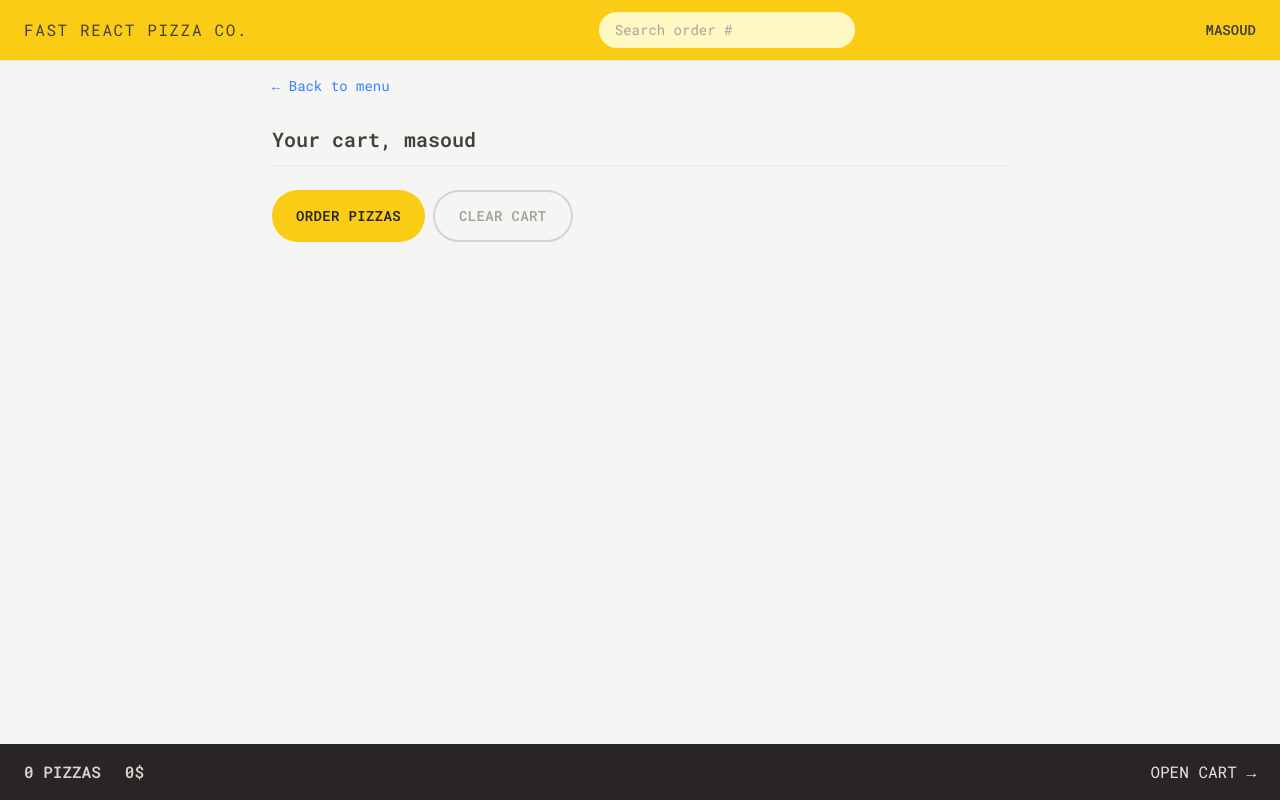
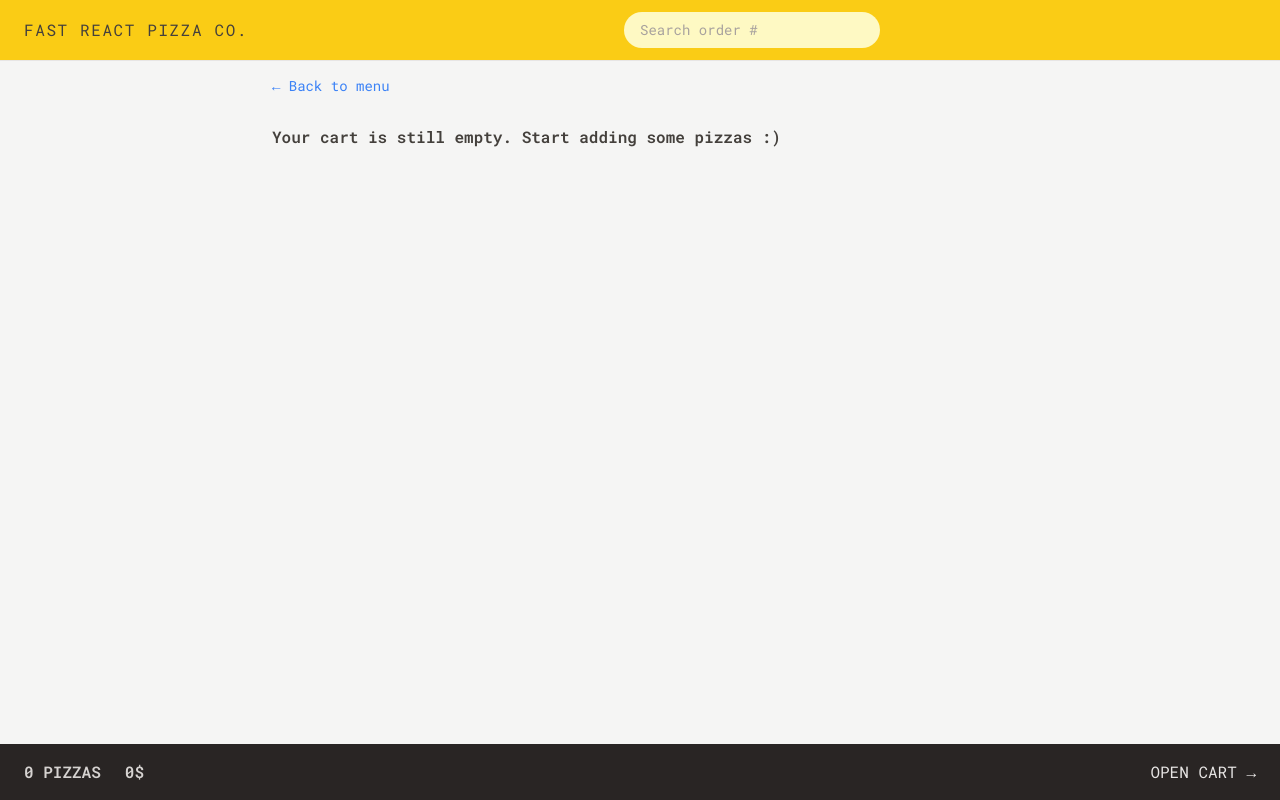
Before and after one commit to mardMasoud/fast-react-pizza, a React (Vite) app: page /cart in a window 1280 px wide. Built offline with nearby package versions, Linux system fonts and the light colour scheme.

Commit message:
deleteAtmenu

```diff
--- a/src/features/cart/Cart.jsx
+++ b/src/features/cart/Cart.jsx
@@ -3,17 +3,17 @@ import LinkButton from "../../ui/LinkButton";
 import Button from "../../ui/Button";
 import CartItem from "./CartItem";
 import { useDispatch, useSelector } from "react-redux";
-import { clearAll } from "./cartSlice";
-;
-
+import { clearAll, getCart } from "./cartSlice";
+import EmptyCart from "./EmptyCart";
 function Cart() {
-  const cart = useSelector((state) => state.cart.cart);
+    const cart = useSelector(getCart);
     const userName = useSelector((state) => state.user.userName);
-  const dispatch = useDispatch()
-  function clearCart(){
-dispatch(clearAll())
-  }
+    const dispatch = useDispatch();
+    //   function clearCart(){
+    // dispatch(clearAll())
+    //   }
     console.log("cart", cart);
+    if (!cart.length) return <EmptyCart />;
     return (
         <div className="px-4 py-3">
             <LinkButton to="/menu">&larr; Back to menu</LinkButton>
@@ -22,22 +22,18 @@ dispatch(clearAll())
 
             <ul className="mt-3 divide-y divide-stone-200 border-b">
                 {cart.map((item) => (
-          <CartItem
-            item={item}
-            key={item.id}
-          />
+                    <CartItem item={item} key={item.id} />
                 ))}
             </ul>
 
             <div className="mt-6 space-x-2">
-        <Button
-          to="/order/new"
-          type="primary"
-        >
+                <Button to="/order/new" type="primary">
                     Order pizzas
                 </Button>
 
-        <Button type="secondary" onClick={clearCart}>Clear cart</Button>
+                <Button type="secondary" onClick={() => dispatch(clearAll())}>
+                    Clear cart
+                </Button>
             </div>
         </div>
     );
--- a/src/features/cart/CartItem.jsx
+++ b/src/features/cart/CartItem.jsx
@@ -2,6 +2,7 @@ import { useDispatch, useSelector } from "react-redux";
 import Button from "../../ui/Button";
 import { formatCurrency } from "../../utils/helpers";
 import { decrease, deleteAtCart, increase } from "./cartSlice";
+import DeleteItem from "./DeleteItem";
 
 function CartItem({ item }) {
   const dispatch = useDispatch();
@@ -39,13 +40,8 @@ function CartItem({ item }) {
         >
           -
         </Button>
-        <Button
-          type="small"
-          onClick={deleteItem}
-          value={id}
-        >
-          Delete
-        </Button>
+
+        <DeleteItem id={id} />
       </div>
     </li>
   );
--- /dev/null
+++ b/src/features/cart/DeleteItem.jsx
@@ -0,0 +1,12 @@
+import React from 'react'
+import Button from '../../ui/Button'
+import { decrease, deleteAtCart } from './cartSlice'
+import { useDispatch } from 'react-redux'
+
+export default function DeleteItem({id,type}) {
+  const dispatch = useDispatch()
+
+  return (
+    <Button type='small' onClick={()=>dispatch(deleteAtCart(id)) }>Delete</Button>
+  )
+}
--- a/src/features/cart/EmptyCart.jsx
+++ b/src/features/cart/EmptyCart.jsx
@@ -1,11 +1,12 @@
 import { Link } from 'react-router-dom';
+import LinkButton from '../../ui/LinkButton';
 
 function EmptyCart() {
   return (
-    <div>
-      <Link to="/menu">&larr; Back to menu</Link>
+    <div className='py-3 px-4'>
+      <LinkButton to="/menu">&larr; Back to menu</LinkButton>
 
-      <p>Your cart is still empty. Start adding some pizzas :)</p>
+      <p className='font-semibold mt-7'>Your cart is still empty. Start adding some pizzas :)</p>
     </div>
   );
 }
--- a/src/features/cart/cartSlice.js
+++ b/src/features/cart/cartSlice.js
@@ -22,20 +22,26 @@ export const cartSlice = createSlice({
             item.totalPrice = item.quantity * item.unitPrice;
         },
         decrease: (state, action) => {
-          const item = state.cart.find((item) => item.id === action.payload);
-          item.quantity--;
-          item.totalPrice = item.quantity * item.unitPrice;
-        }
-      ,
-      clearAll:(state)=>{
-      state.cart=[]
-    }}
+            const item = state.cart.find((item) => item.id === action.payload);
+            if (item.quantity > 0) item.quantity--;
+            if (item.quantity === 0)
+                state.cart = state.cart.filter((stateItem) => stateItem.id !== action.payload);
+            item.totalPrice = item.quantity * item.unitPrice;
+        },
+        clearAll: (state) => {
+            state.cart = [];
+        },
+    },
 });
-export const { addToCart, deleteAtCart, increase, decrease,clearAll } = cartSlice.actions;
+export const { addToCart, deleteAtCart, increase, decrease, clearAll } = cartSlice.actions;
 export default cartSlice.reducer;
+
+export const getCart = (state) => state.cart.cart;
 
 export const getTotalCartPrice = (state) =>
     state.cart.cart.reduce((sum, item) => sum + item.quantity, 0);
-
+export function getCurrentQuantityById(id) {
+    return (state) => state.cart.cart?.find((item)=>item.id === id)?.quantity;
+}
 export const getSumCartPrice = (state) =>
     state.cart.cart.reduce((sum, item) => sum + item.totalPrice, 0);
--- a/src/features/menu/MenuItem.jsx
+++ b/src/features/menu/MenuItem.jsx
@@ -1,14 +1,18 @@
 import { useDispatch, useSelector } from "react-redux";
 import Button from "../../ui/Button";
 import { formatCurrency } from "../../utils/helpers";
-import { addToCart, increase } from "../cart/cartSlice";
+import { addToCart, increase, getCart, getCurrentQuantityById } from "../cart/cartSlice";
+import DeleteItem from "../cart/DeleteItem";
 
 function MenuItem({ pizza }) {
     const { id, name, unitPrice, ingredients, soldOut, imageUrl } = pizza;
-  const cart = useSelector((state) => state.cart.cart);
+    const cart = useSelector(getCart);
     const dispatch = useDispatch();
-  //   let quantity;
+    //  let quantity=0;
     //  console.log(typeof unitPrice);
+    const curruntQuantityById = useSelector(getCurrentQuantityById(id));
+    console.log(curruntQuantityById);
+
     function handleClick() {
         const newItem = {
             id,
@@ -20,8 +24,7 @@ function MenuItem({ pizza }) {
         };
 
         console.log(cart.findIndex((index) => index.id === id));
-    if (cart.findIndex((index) => index.id === id) !== -1)
-      dispatch(increase(id));
+        if (cart.findIndex((index) => index.id === id) !== -1) dispatch(increase(id));
         else dispatch(addToCart(newItem));
     }
 
@@ -34,25 +37,20 @@ function MenuItem({ pizza }) {
             />
             <div className="flex grow flex-col pt-0.5">
                 <p className="font-medium">{name}</p>
-        <p className="text-sm capitalize italic text-stone-500">
-          {ingredients.join(", ")}
-        </p>
+                <p className="text-sm capitalize italic text-stone-500">{ingredients.join(", ")}</p>
                 <div className="mt-auto flex items-center justify-between">
                     {!soldOut ? (
                         <p className="text-sm">{formatCurrency(unitPrice)}</p>
                     ) : (
-            <p className="text-sm font-medium uppercase text-stone-500">
-              Sold out
-            </p>
+                        <p className="text-sm font-medium uppercase text-stone-500">Sold out</p>
                     )}
-
-          {soldOut ? null : (
-            <Button
-              type="small"
-              onClick={handleClick}
-            >
+                    {curruntQuantityById && <DeleteItem id={id} />}
+                    {soldOut || curruntQuantityById ? null : (
+                        <div className="space-x-2">
+                            <Button type="small" onClick={handleClick}>
                                 Add to cart
                             </Button>
+                        </div>
                     )}
                 </div>
             </div>
--- a/src/features/user/UserName.jsx
+++ b/src/features/user/UserName.jsx
@@ -1,7 +1,8 @@
 import { useSelector } from "react-redux";
+import { getUsername } from "./userSlice";
 
 function UserName() {
-  const userName = useSelector((state) => state.user.userName);
+  const userName = useSelector(getUsername);
   return (
     <div className="hidden text-sm font-semibold md:block">{userName}</div>
   );
--- a/src/features/user/userSlice.js
+++ b/src/features/user/userSlice.js
@@ -22,7 +22,7 @@ import { createSlice } from "@reduxjs/toolkit";
 //   return { position, address };
 // }
 const initialState = {
-  userName: "masoud",
+  userName: "",
 };
 export const userSlice = createSlice({
   name: "user",
@@ -35,3 +35,4 @@ export const userSlice = createSlice({
 });
 export const { updatName } = userSlice.actions;
 export default userSlice.reducer;
+export const getUsername =(state)=>state.user.userName
--- a/src/ui/Home.jsx
+++ b/src/ui/Home.jsx
@@ -1,9 +1,10 @@
 import { useSelector } from "react-redux";
 import CreateUser from "../features/user/CreateUser";
 import Button from "./Button";
+import { getUsername } from "../features/user/userSlice";
 
 function Home() {
-  const userName = useSelector((state) => state.user.userName);
+  const userName = useSelector(getUsername);
   return (
     <div className="my-10 px-4 text-center sm:my-16">
       <h1 className="mb-8  text-xl font-semibold md:text-3xl">
```
Also changed, not shown: src/ui/Button.jsx (line endings or trailing spaces). Lines whose indentation alone changed are shown as unchanged.
